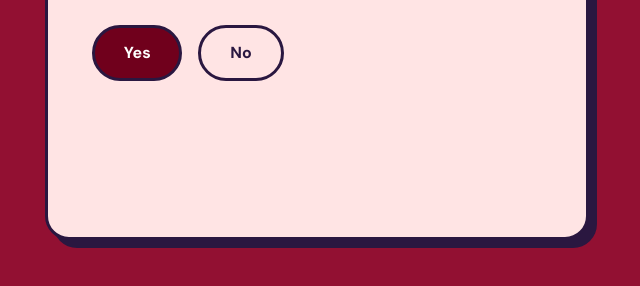
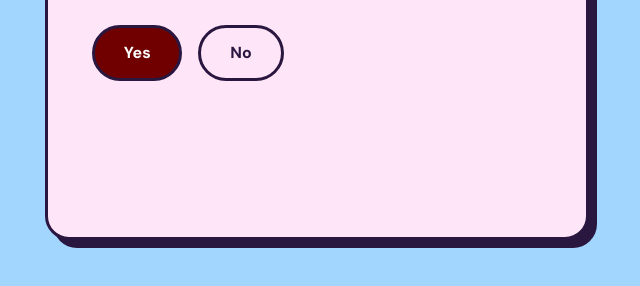
Before and after one commit to JimmyHC05/DateAsking, a plain HTML site: page index.html in a window 1280 px wide. Shown: the part 414-700 px from the top of the page, without its empty margins (323-963 px from the left). Drawn offline with Linux system fonts and the light colour scheme; a web font is replaced by a local one.

Commit message:
Update color variables in style.css

```diff
--- a/style.css
+++ b/style.css
@@ -1,9 +1,9 @@
 :root {
-  --bg: #921032;
-  --card: #ffe4e4;
+  --bg: #a3d6ff;
+  --card: #ffe5f8;
   --ink: #2a1740;
-  --accent: #70001c;
-  --accent-dark: #7c0021;
+  --accent: #700000;
+  --accent-dark: #ff6a92;
   --muted: #6b5b7e;
   --line: #e7d6e6;
   --yes-scale: 1;
```
